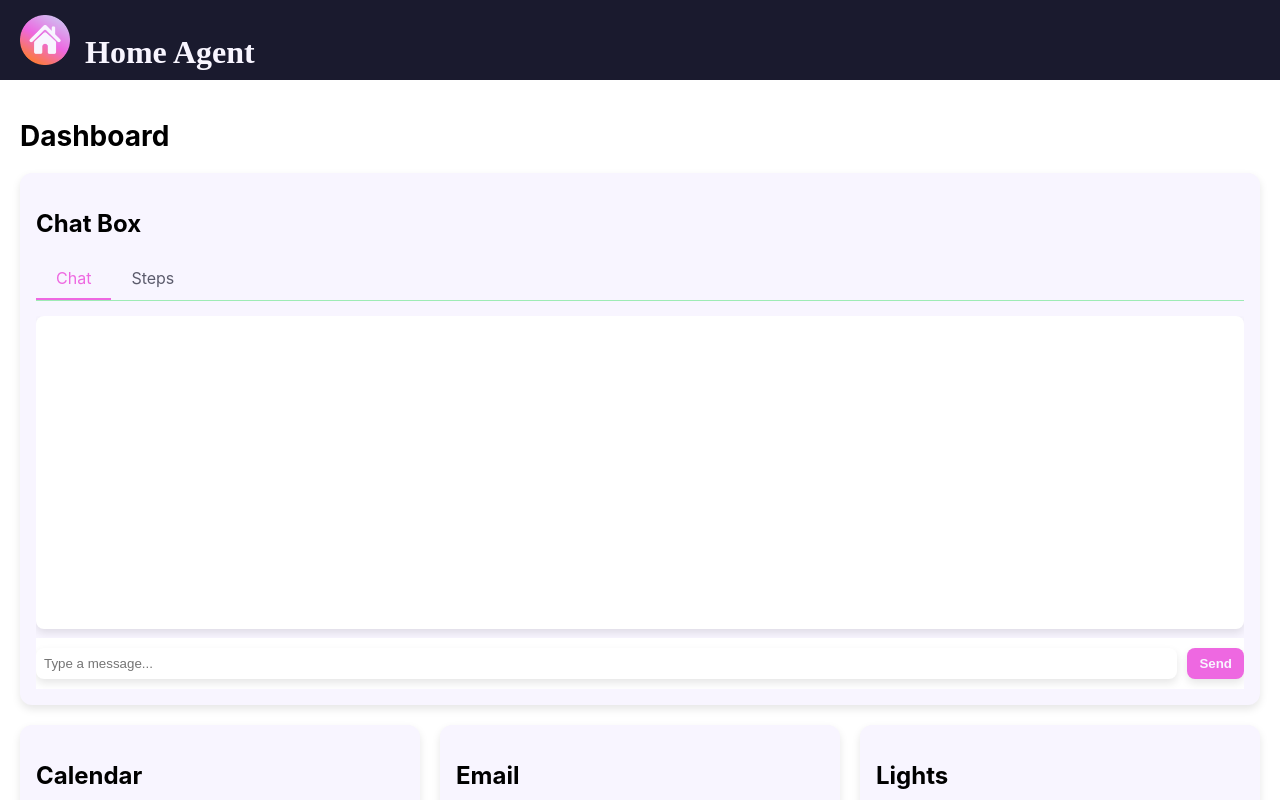
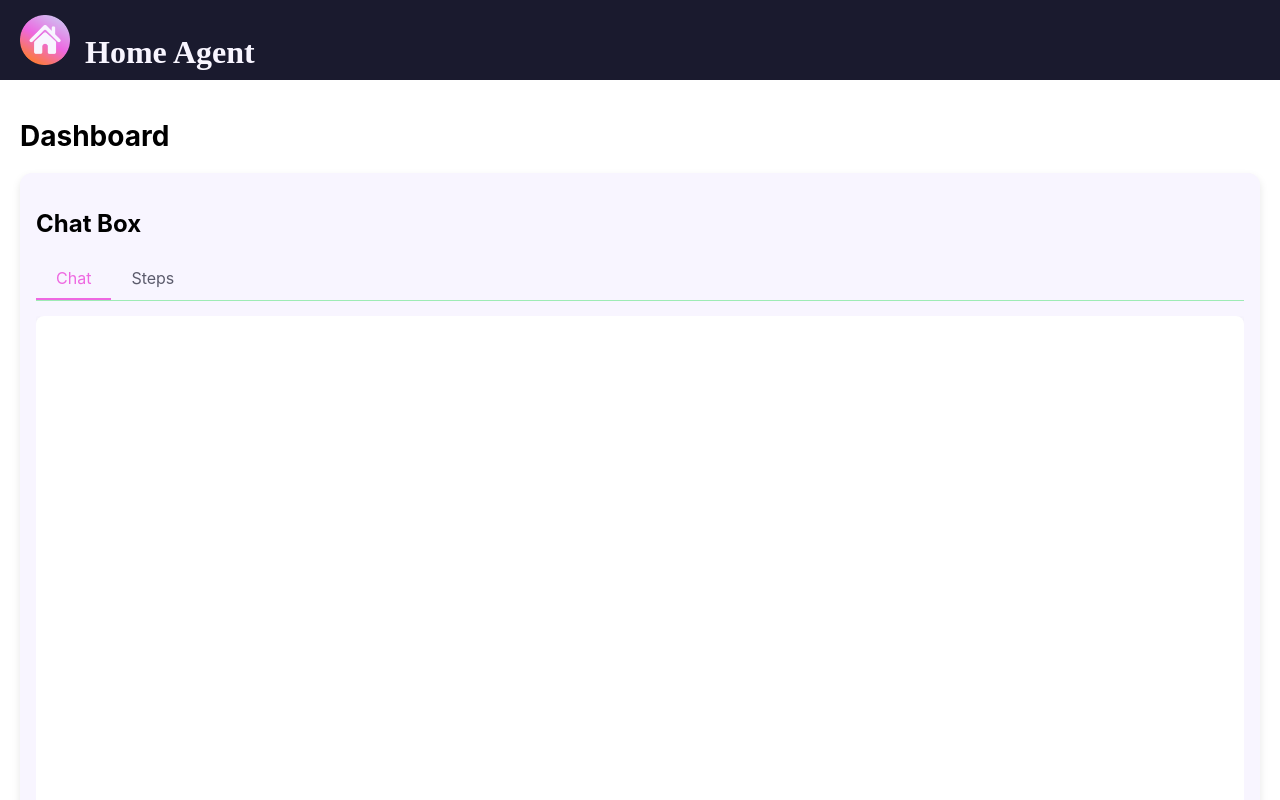
Before and after one commit to alikemalcoskun/home-agent, a React (Create React App) app in the folder frontend/: page / in a window 1280 px wide. Shown: the top 800 px of the page. Built offline with nearby package versions, Linux system fonts and the light colour scheme.

Commit message:
Update ChatBox widget CSS to increase minimum height from 500px to 800px for improved layout and user experience.

```diff
--- a/frontend/src/index.css
+++ b/frontend/src/index.css
@@ -544,7 +544,7 @@ code {
 .chatbox-widget {
   display: flex;
   flex-direction: column;
-  min-height: 500px;
+  min-height: 800px;
   width: 100%;
   overflow: hidden;
   flex: 1 1 100%;
```
